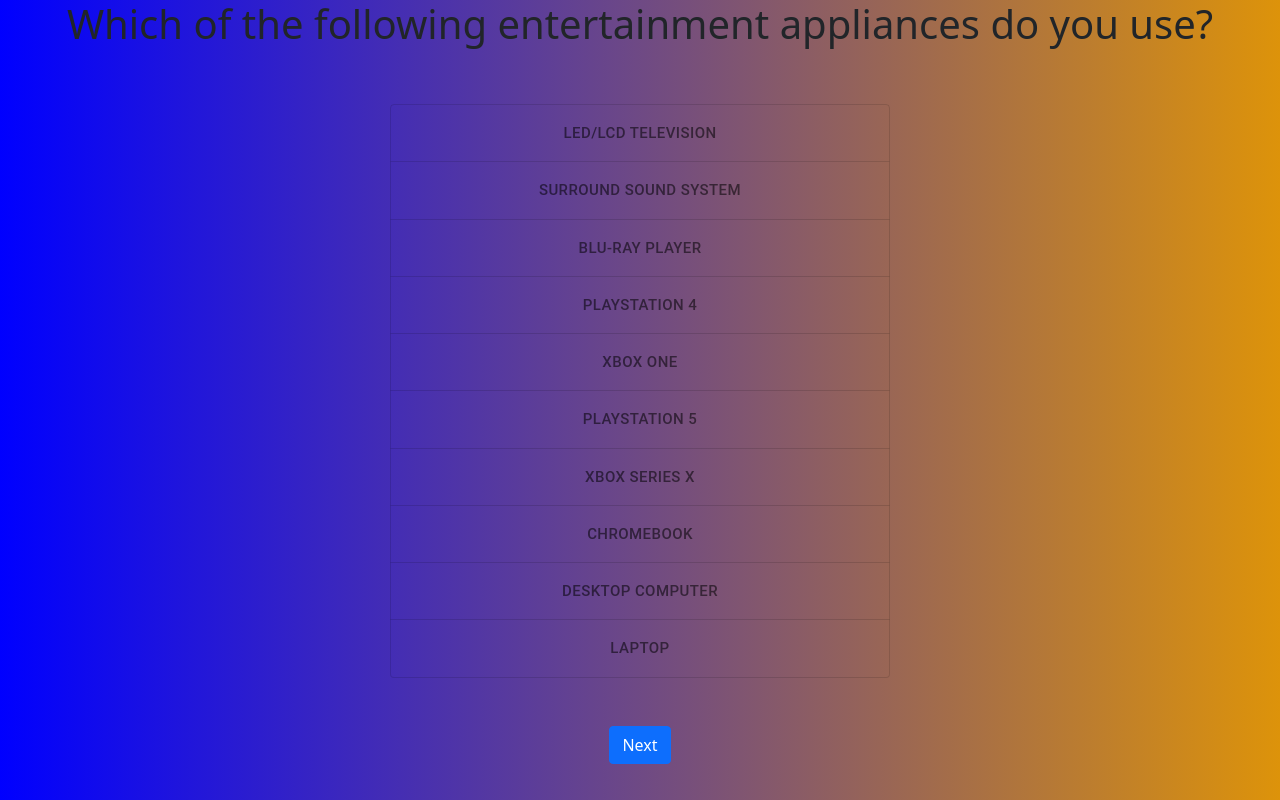
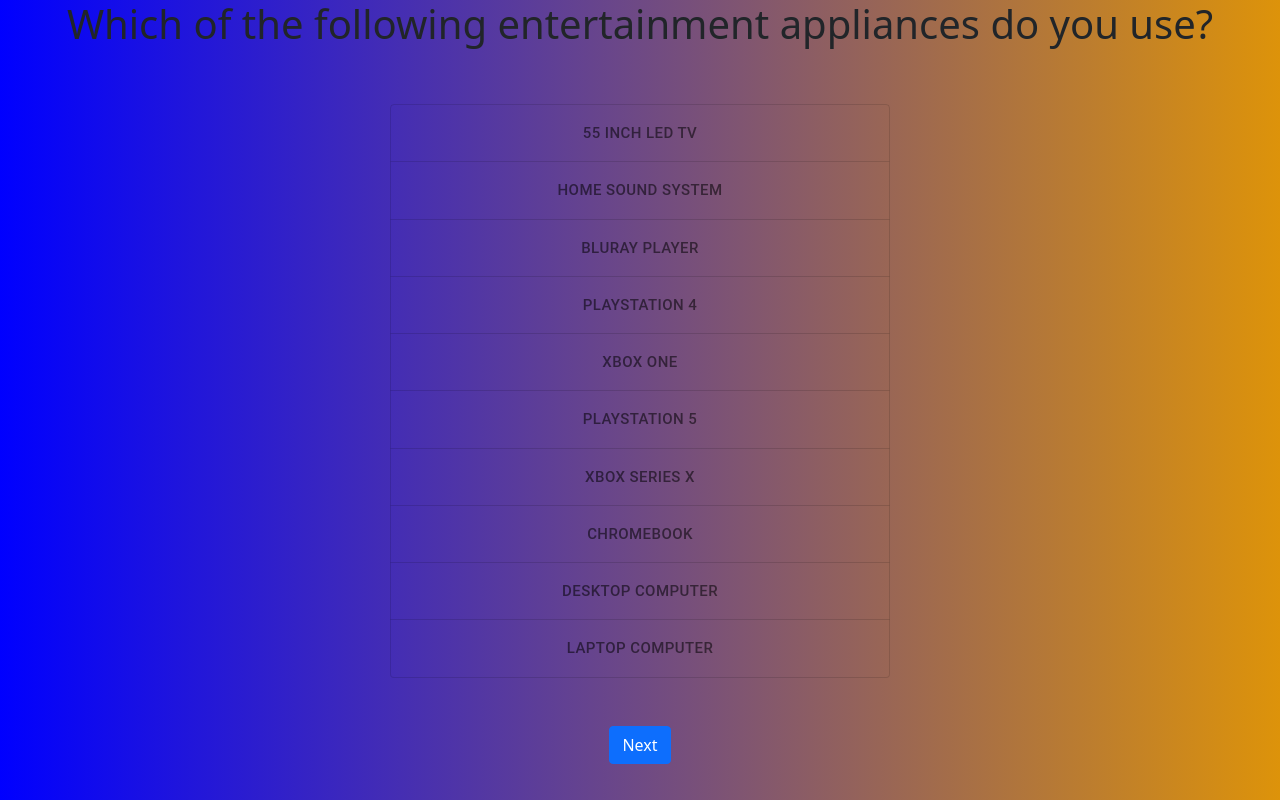
Before and after one commit to CEN-3031-Project-Team-3/PowerMeUp, a React (Create React App) app: page /consumerElectronics in a window 1280 px wide. Built offline with nearby package versions, Linux system fonts and the light colour scheme.

Commit message:
added names

```diff
--- a/src/components/Cleaning.js
+++ b/src/components/Cleaning.js
@@ -41,18 +41,18 @@
             Pressure Washer
           </ToggleButton>
           <ToggleButton
-            value="laundry washer"
-            aria-label="laundry washer"
+            value="Washing Machine"
+            aria-label="Washing Machine"
             className="appliance-button"
           >
-            Laundry Washer
+            Washing Machine
           </ToggleButton>
           <ToggleButton
-            value="laundry dryer"
-            aria-label="laundry dryer"
+            value="Clothes Dryer"
+            aria-label="Clothes Dryer"
             className="appliance-button"
           >
-            Laundry Dryer
+            Clothes Dryer
           </ToggleButton>
 
         </ToggleButtonGroup>
--- a/src/components/ConsumerElectronics.js
+++ b/src/components/ConsumerElectronics.js
@@ -28,23 +28,23 @@
           color="warning"
         >
           <ToggleButton
-            value="LED/LCD Television"
-            aria-label="LED/LCD Television"
+            value="55 inch LED TV"
+            aria-label="55 inch LED TV"
             className="appliance-button">
-            LED/LCD Television
+            55 Inch LED TV
           </ToggleButton>
           <ToggleButton
-            value="Surround Sound System"
-            aria-label="Surround Sound System"
+            value="Home Sound System"
+            aria-label="Home Sound System"
             className="appliance-button"
           >
-            Surround Sound System
+            Home Sound System
           </ToggleButton>
           <ToggleButton
-            value="Blu-ray Player"
-            aria-label="Blu-ray Player"
+            value="Bluray Player"
+            aria-label="Bluray Player"
             className="appliance-button">
-            Blu-ray Player
+            Bluray Player
           </ToggleButton>
           <ToggleButton
             value="Playstation 4"
@@ -83,10 +83,10 @@
             Desktop Computer
           </ToggleButton>
           <ToggleButton
-            value="Laptop"
-            aria-label="Laptop"
+            value="Laptop Computer"
+            aria-label="Laptop Computer"
             className="appliance-button">
-            Laptop
+            Laptop Computer
           </ToggleButton>
         </ToggleButtonGroup>
       </Row>
--- a/src/components/Environmental.js
+++ b/src/components/Environmental.js
@@ -40,10 +40,10 @@
             Humidifier
           </ToggleButton>
           <ToggleButton
-            value="heater"
-            aria-label="heater"
+            value="Space Heater"
+            aria-label="Space Heater"
             className="appliance-button">
-            Heater
+            Space Heater
           </ToggleButton>
 
         </ToggleButtonGroup>
--- a/src/components/Hygenic.js
+++ b/src/components/Hygenic.js
@@ -28,10 +28,10 @@
           color="warning"
         >
           <ToggleButton
-            value="hair dryer"
-            aria-label="hair dryer"
+            value="Hair Blow Dryer"
+            aria-label="Hair Blow Dryer"
             className="appliance-button">
-            Hair Dryer
+            Hair Blow Dryer
           </ToggleButton>
           <ToggleButton
             value="electric shaver"
--- a/src/components/Kitchen.js
+++ b/src/components/Kitchen.js
@@ -34,10 +34,10 @@
             Refrigerator
           </ToggleButton>
           <ToggleButton
-            value="dishwashing machine"
-            aria-label="diswashing machine"
+            value="Dishwasher"
+            aria-label="Dishwasher"
             className="appliance-button">
-            Dishwashing Machine
+            Dishwasher
           </ToggleButton>
           <ToggleButton
             value="oven"
```
